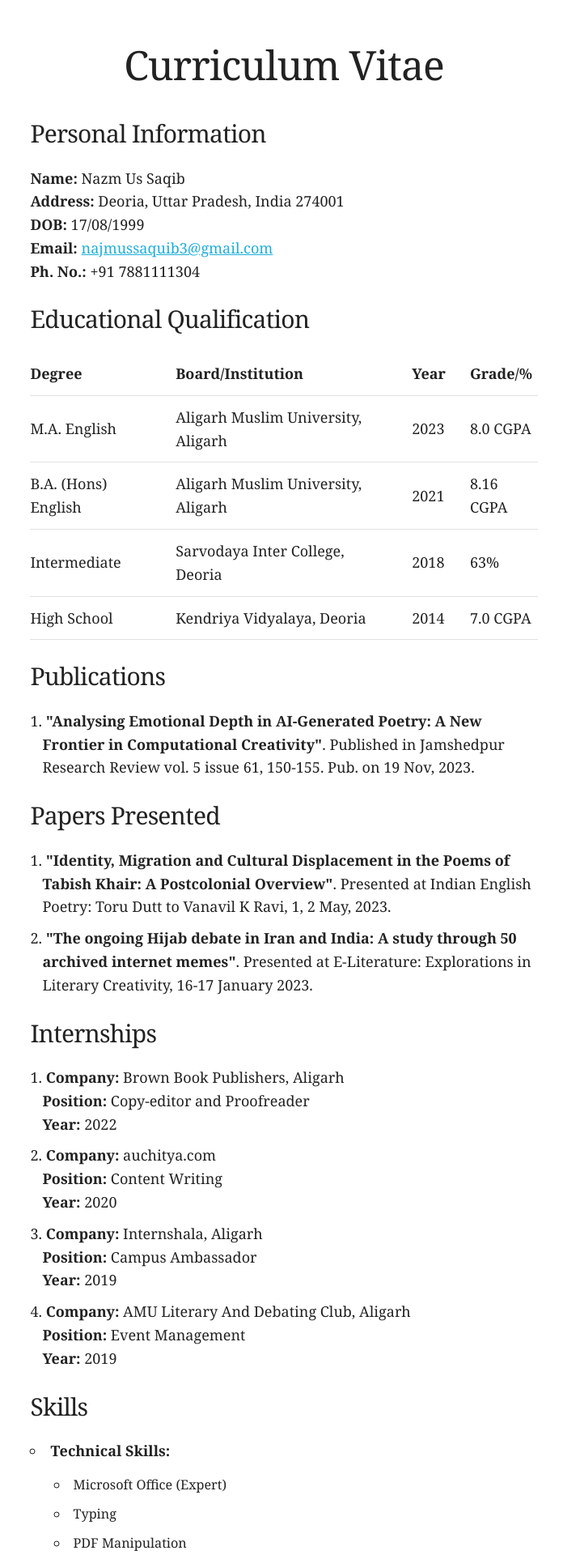
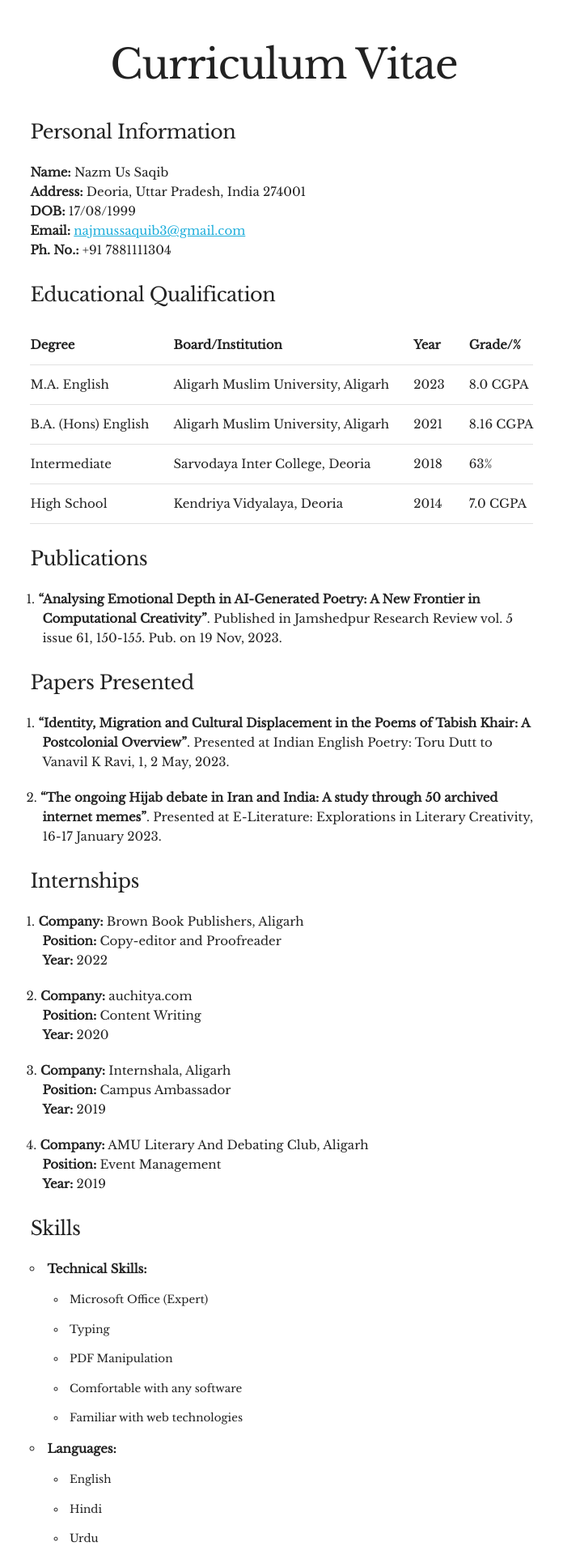
Before and after one commit to twisthead/curriculum-vitae, a Jekyll site: the page built from index.html, in a window 1280 px wide. Shown: the top 1920 px of the page at 81% size, without its empty margins (289-985 px from the left). Built offline with Jekyll 4.4.1, drawn with Linux system fonts in a browser that asks for light colours; some web fonts are replaced.

Commit message:
font changed

```diff
--- a/_data/profile.yml
+++ b/_data/profile.yml
@@ -21,7 +21,7 @@ skills:
 
 # publications
 publications:
-  - title: 'Analysing Emotional Depth in AI-Generated Poetry: A New Frontier in Computational Creativity'
+  - title: "Analysing Emotional Depth in AI-Generated Poetry: A New Frontier in Computational Creativity"
     authors: Nazm Us Saqib
     journal: "Jamshedpur Research Review vol. 5 issue 61, 150-155"
     date: 19 Nov, 2023
--- a/_layouts/default.html
+++ b/_layouts/default.html
@@ -8,9 +8,12 @@
     <!-- <link rel="preconnect" href="https://fonts.googleapis.com">
 <link rel="preconnect" href="https://fonts.gstatic.com" crossorigin>
 <link href="https://fonts.googleapis.com/css2?family=Lora:wght@400;600&display=swap" rel="stylesheet"> -->
+<!-- <link rel="preconnect" href="https://fonts.googleapis.com">
+<link rel="preconnect" href="https://fonts.gstatic.com" crossorigin>
+<link href="https://fonts.googleapis.com/css2?family=Sorts+Mill+Goudy&display=swap" rel="stylesheet"> -->
 <link rel="preconnect" href="https://fonts.googleapis.com">
 <link rel="preconnect" href="https://fonts.gstatic.com" crossorigin>
-<link href="https://fonts.googleapis.com/css2?family=Sorts+Mill+Goudy&display=swap" rel="stylesheet">
+<link href="https://fonts.googleapis.com/css2?family=Libre+Baskerville&display=swap" rel="stylesheet">
     <link rel="stylesheet" href="css/normalize.css">
     <link rel="stylesheet" href="css/skeleton.css">
 </head>
--- a/css/skeleton.css
+++ b/css/skeleton.css
@@ -132,10 +132,10 @@ are based on 10px sizing. So basically 1.5rem = 15px :) */
 html {
   font-size: 62.5%; }
 body {
-  font-size: 1.8em; /* currently ems cause chrome bug misinterpreting rems on body element */
+  font-size: 1.5em; /* currently ems cause chrome bug misinterpreting rems on body element */
   line-height: 1.6;
   font-weight: 400;
-  font-family: 'Sorts Mill Goudy', "Lora", Georgia, 'Times New Roman', Times, serif;
+  font-family: 'Libre Baskerville', serif;
   color: #222; }
 
 
@@ -301,7 +301,7 @@ label > .label-body {
 ul {
   list-style: circle inside; }
 ol {
-  list-style: decimal inside; text-indent: -15px; margin-left: 15px; }
+  list-style: decimal inside; text-indent: -20px; margin-left: 15px; }
 ol, ul {
   padding-left: 0;
   margin-top: 0; }
@@ -312,7 +312,8 @@ ol ul {
   margin: 1.5rem 0 1.5rem 3rem;
   font-size: 90%; }
 li {
-  margin-bottom: 1rem; }
+  margin-bottom: 1.5rem; }
+  ol>li {margin-bottom: 2rem;}
 
 
 /* Code
--- a/index.html
+++ b/index.html
@@ -1,7 +1,7 @@
 ---
 layout: default
 ---
-<h4>Personal Information</h4>
+<h5>Personal Information</h5>
 {% for pinfo in site.data.profile.personal_info %}
   <p>
     <b>Name:</b> {{ pinfo.name }} <br>
@@ -15,7 +15,7 @@ layout: default
 <!-- Educational Qualification Section -->
 
 <div class="edu-tbl">
-  <h4>Educational Qualification</h4>
+  <h5>Educational Qualification</h5>
 <table>
     <thead>
       <tr>
@@ -40,27 +40,27 @@ layout: default
 
 
 <!-- Publications Sections -->
-<h4>Publications</h4>
+<h5>Publications</h5>
 <ol>
     {% for publication in site.data.profile.publications %}
       <li>
-        <b>"{{ publication.title }}"</b>. Published in {{ publication.journal }}. Pub. on {{ publication.date }}.
+        <b>“{{ publication.title }}”</b>. Published in {{ publication.journal }}. Pub. on {{ publication.date }}.
       </li>
     {% endfor %}
   </ol>
 
 <!-- Papers Presented Section -->
-<h4>Papers Presented</h4>
+<h5>Papers Presented</h5>
 <ol>
   {% for presentation in site.data.profile.presentations %}
   <li>
-    <b>"{{ presentation.title }}"</b>. Presented at {{ presentation.conf }}, {{ presentation.date }}.
+    <b>“{{ presentation.title }}”</b>. Presented at {{ presentation.conf }}, {{ presentation.date }}.
   </li>
 {% endfor %}
 </ol>
 
 <!-- Internships Section -->
-<h4>Internships</h4>
+<h5>Internships</h5>
 <ol>
   {% for internship in site.data.profile.internships %}
     <li>
@@ -72,7 +72,7 @@ layout: default
 </ol>
 
 <!-- Skills Section -->
-<h4>Skills</h4>
+<h5>Skills</h5>
 <ul>
     <li>
         <strong>Technical Skills:</strong>
@@ -99,7 +99,7 @@ layout: default
 
 <!-- Extracurricular Activities Section -->
 
-<h4>Extracurricular Activities</h4>
+<h5>Extracurricular Activities</h5>
 <ol>
   {% for eca in site.data.profile.extras %}
     <li>
```
